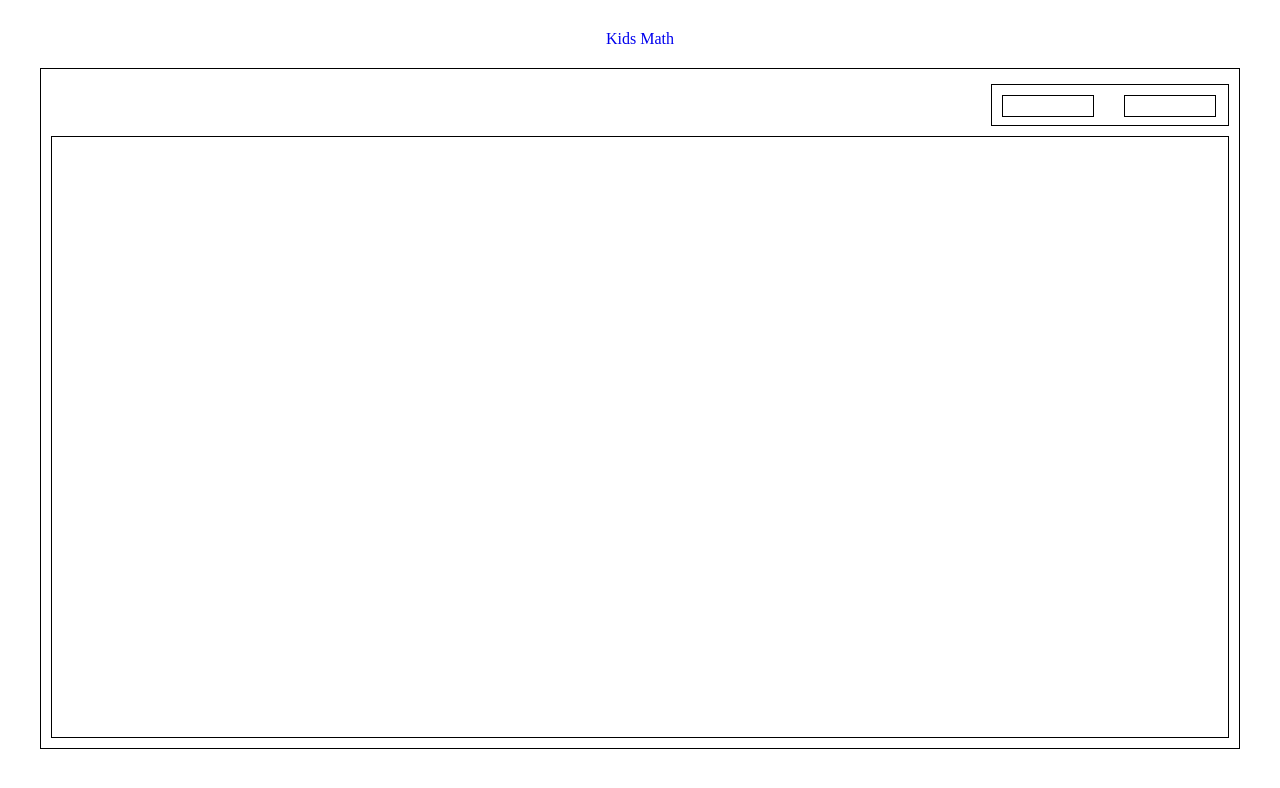
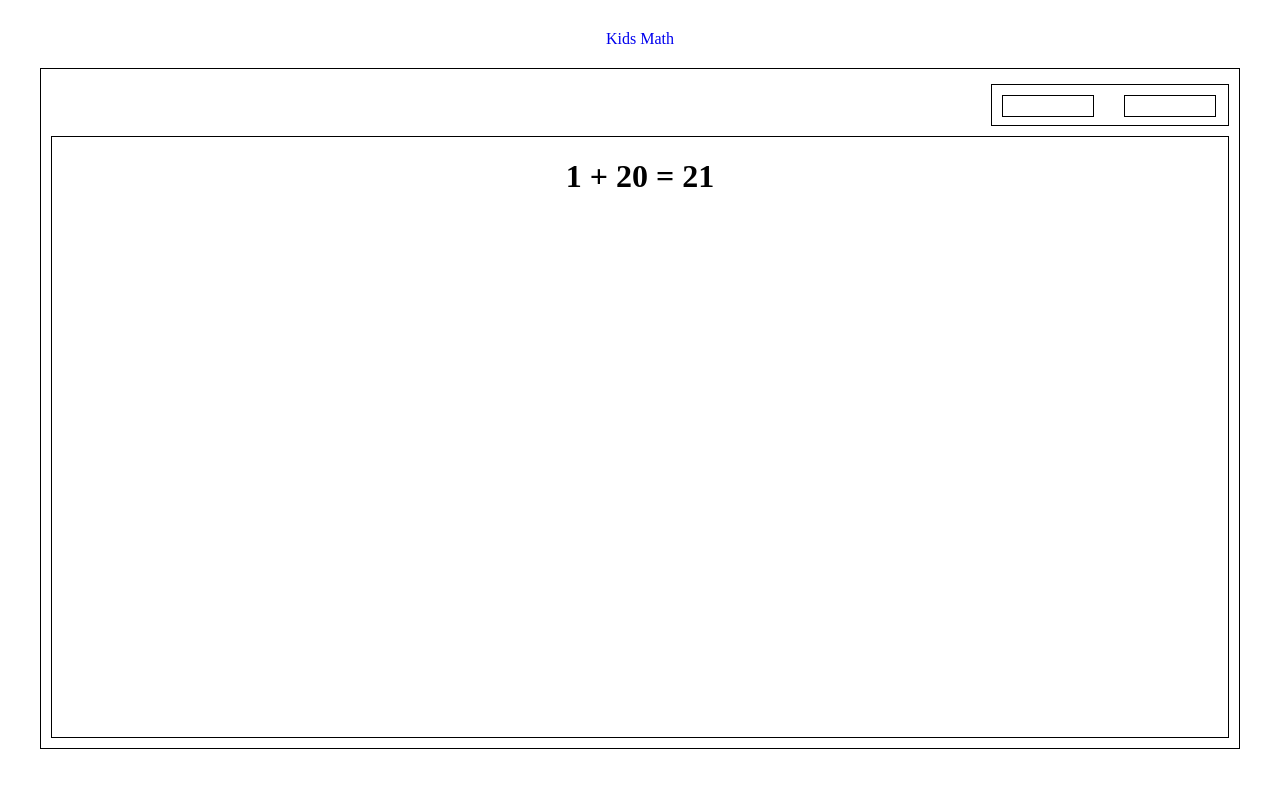
Before and after one commit to bbatal/kidsMath, an Angular app: page /addition in a window 1280 px wide. Shown: the top 788 px of the page. Built offline with nearby package versions, Linux system fonts and the light colour scheme.

Commit message:
starting to configure the questions for the addition component

```diff
--- a/src/app/addition/addition.component.html
+++ b/src/app/addition/addition.component.html
@@ -8,7 +8,7 @@
                 <div class="Incorrect_Results"></div>
         </div>
         <Div class="Puzzle">
-            <h1 class="puzzle_statement"></h1>
+        <h1 class="puzzle_statement" [innerHTML]="exampleNumber + ' + ' + exampleNumber2 + ' = ' + exampleAnswer "></h1>
             <div class="Puzzle_Answers">
                 <div class="Answers">
                         <span></span>
--- a/src/app/addition/addition.component.scss
+++ b/src/app/addition/addition.component.scss
@@ -52,3 +52,8 @@
 .header a {
     text-decoration: none;
 }
+
+.puzzle_statement {
+    width: 100%;
+    text-align: center;
+}
--- a/src/app/addition/addition.component.ts
+++ b/src/app/addition/addition.component.ts
@@ -1,4 +1,4 @@
-import { Component, OnInit } from '@angular/core';
+import { Component, OnInit, Output } from '@angular/core';
 
 @Component({
   selector: 'app-addition',
@@ -7,6 +7,11 @@ import { Component, OnInit } from '@angular/core';
 })
 export class AdditionComponent implements OnInit {
 
+  @Output() exampleNumber: number = (Math.floor(22 * Math.random()));
+            exampleNumber2: number = (Math.floor(33 * Math.random()));
+            exampleAnswer: number = this.exampleNumber + this.exampleNumber2;
+
+
   constructor() { }
 
   ngOnInit(): void {
```
Also changed, not shown: src/app/math-logic.service.ts (added, +10 -0 lines), 1 other file (tests, documents, lock files or other folders).
